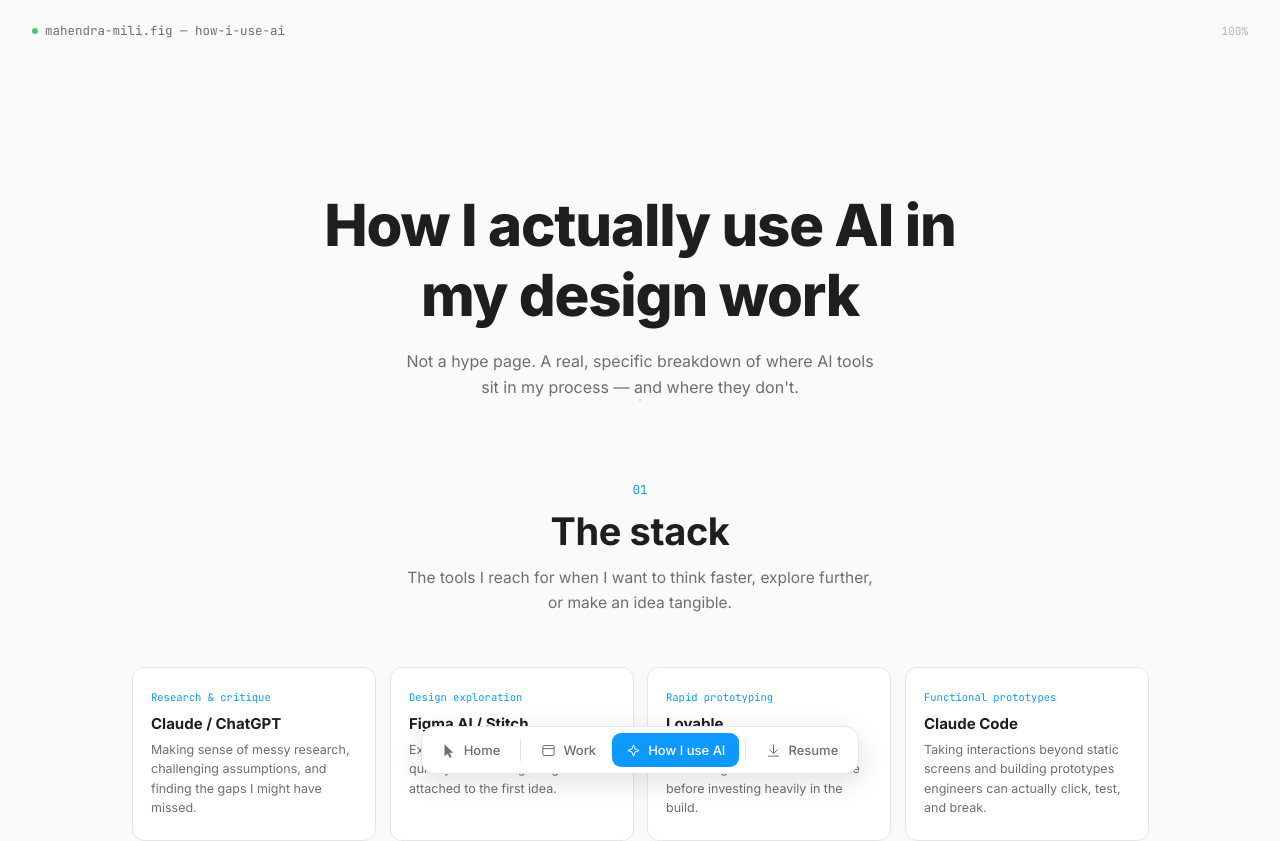
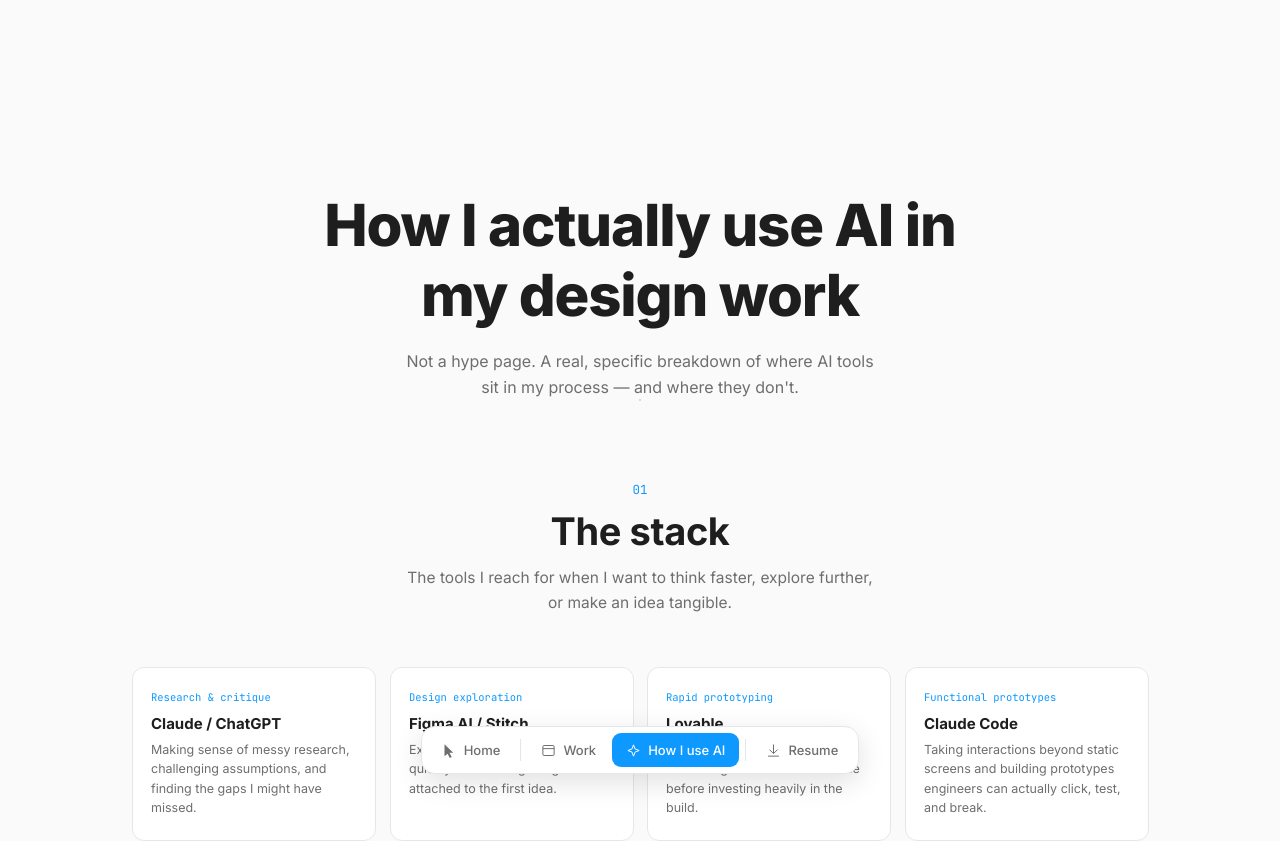
Before and after one commit to leesoosun/Figma_Style_Portfolio, a React (Vite) app: page /ai in a window 1280 px wide. Shown: the top 841 px of the page. Built offline with nearby package versions, Linux system fonts and the light colour scheme.

Commit message:
Turn off the file-badge topbar site-wide for now
Flagged with SHOW_TOPBAR instead of deleted, so it's a one-line flip
to bring back later.

```diff
--- a/src/components.js
+++ b/src/components.js
@@ -9,7 +9,7 @@
 
 import { useEffect, useRef, useState } from 'react'
 import { Link, useLocation } from 'react-router-dom'
-import { owner, SAMPLE_CONTENT } from './data.js'
+import { owner, SAMPLE_CONTENT, SHOW_TOPBAR } from './data.js'
 
 /* ============================================================
    Animation primitives
@@ -560,7 +560,7 @@
     <>
       <SampleBanner />
       {back ? <BackLink /> : null}
-      <TopBar file={file} note={note} />
+      {SHOW_TOPBAR ? <TopBar file={file} note={note} /> : null}
       <main className="page-fade">{children}</main>
       {footer ? <Footer /> : null}
       <Toolbar />
--- a/src/data.js
+++ b/src/data.js
@@ -24,6 +24,11 @@
 import kryptosPreview from './assets/work/kryptos-preview.png'
 
 export const SAMPLE_CONTENT = false
+
+// The "mahendra-mili.fig — <page>" file badge at the top of every page,
+// part of the Figma-canvas visual conceit. Off for now — flip back to
+// true to bring it back everywhere at once.
+export const SHOW_TOPBAR = false
 
 const ownerEmail = 'mahendramili.work@gmail.com'
 // BASE_URL differs per host (see vite.config.js) and already ends in a
```
